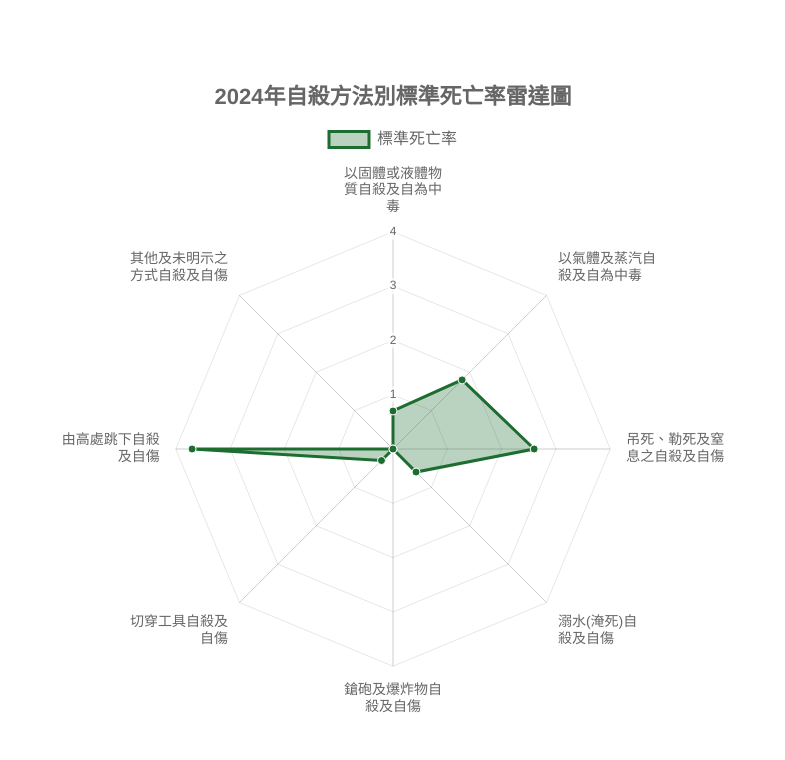
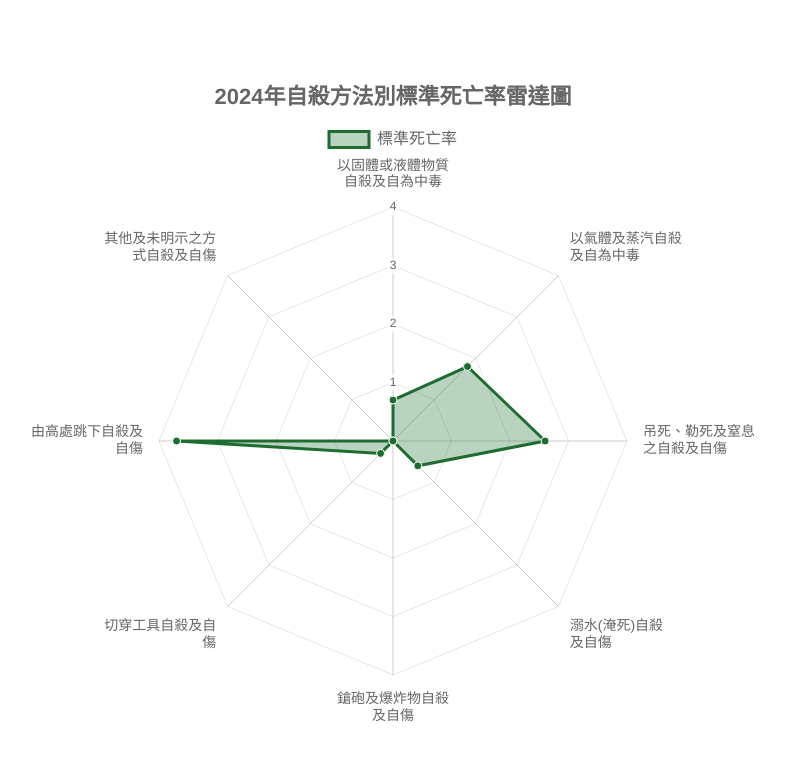
Before and after one commit to yangsandy50219/3.4_2024radar, a plain HTML site: page index.html in a window 1280 px wide. Shown: the whole page, without its empty margins (247-1032 px from the left). Drawn offline with nearby package versions, Linux system fonts and the light colour scheme.

Commit message:
Update index.html

```diff
--- a/index.html
+++ b/index.html
@@ -46,7 +46,7 @@
     let deathCounts = [];
 
     // ⭐ 自動換行：每行最多 7 個字（你可改成 6 或 8）
-    function splitLabelToLines(label, maxLen = 7) {
+    function splitLabelToLines(label, maxLen = 8) {
       const chars = [...label]; // 正確切中文字
       const lines = [];
       for (let i = 0; i < chars.length; i += maxLen) {
```
